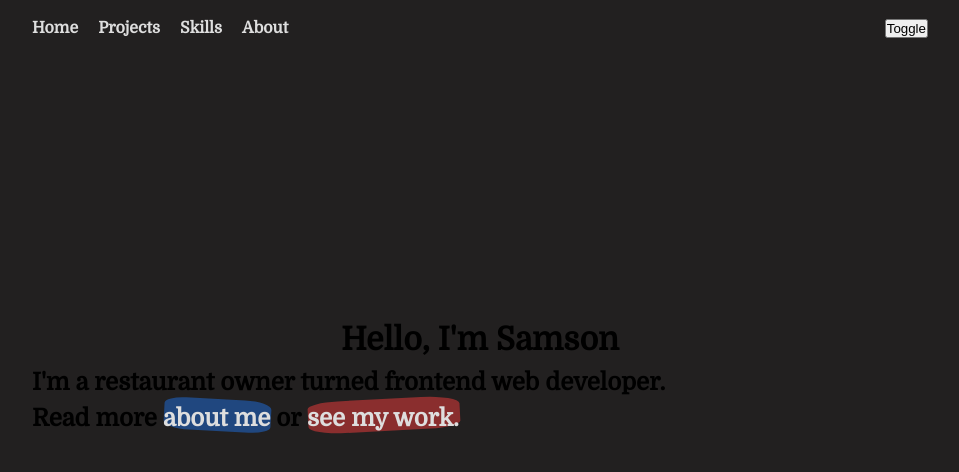
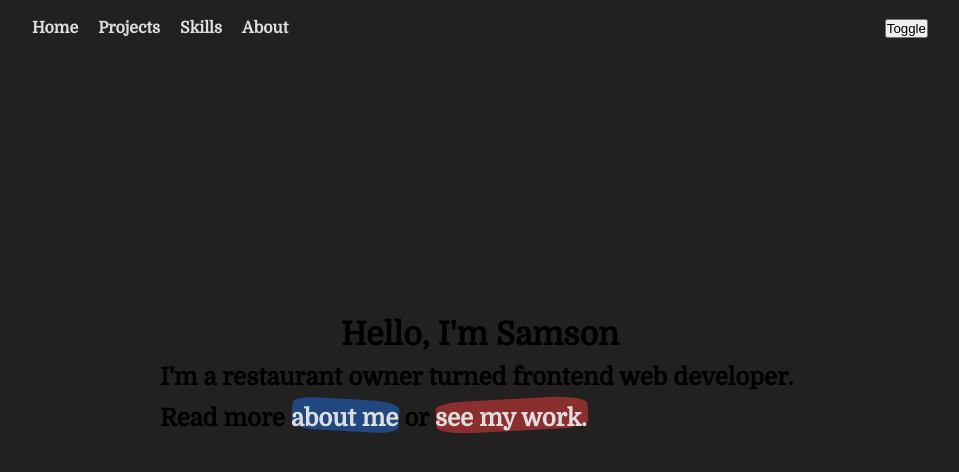
Before and after one commit to samsonc89/samson-react-portfolio, a React (Vite) app: page / in a window 1280 px wide. Shown: the top 472 px of the page, without its empty margins (160-1119 px from the left). Built offline with nearby package versions, Linux system fonts and the light colour scheme.

Commit message:
Add padding to home text

```diff
--- a/src/components/home/home.css
+++ b/src/components/home/home.css
@@ -5,6 +5,8 @@
 
 #home > h2 {
   text-align: start;
+  padding-left: 10vw;
+  margin-bottom: 5px;
 }
 
 .highlight-container,
```
